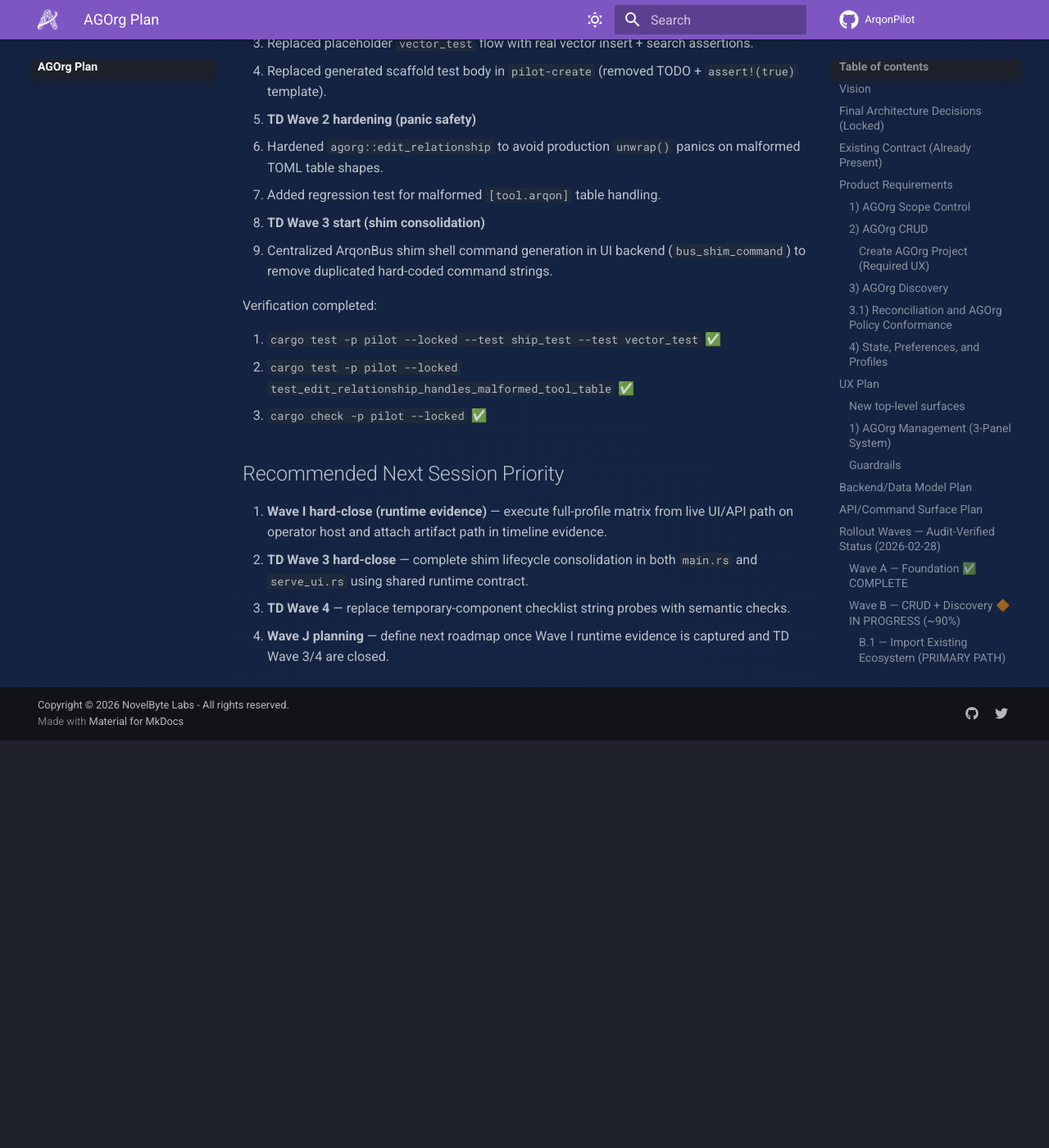
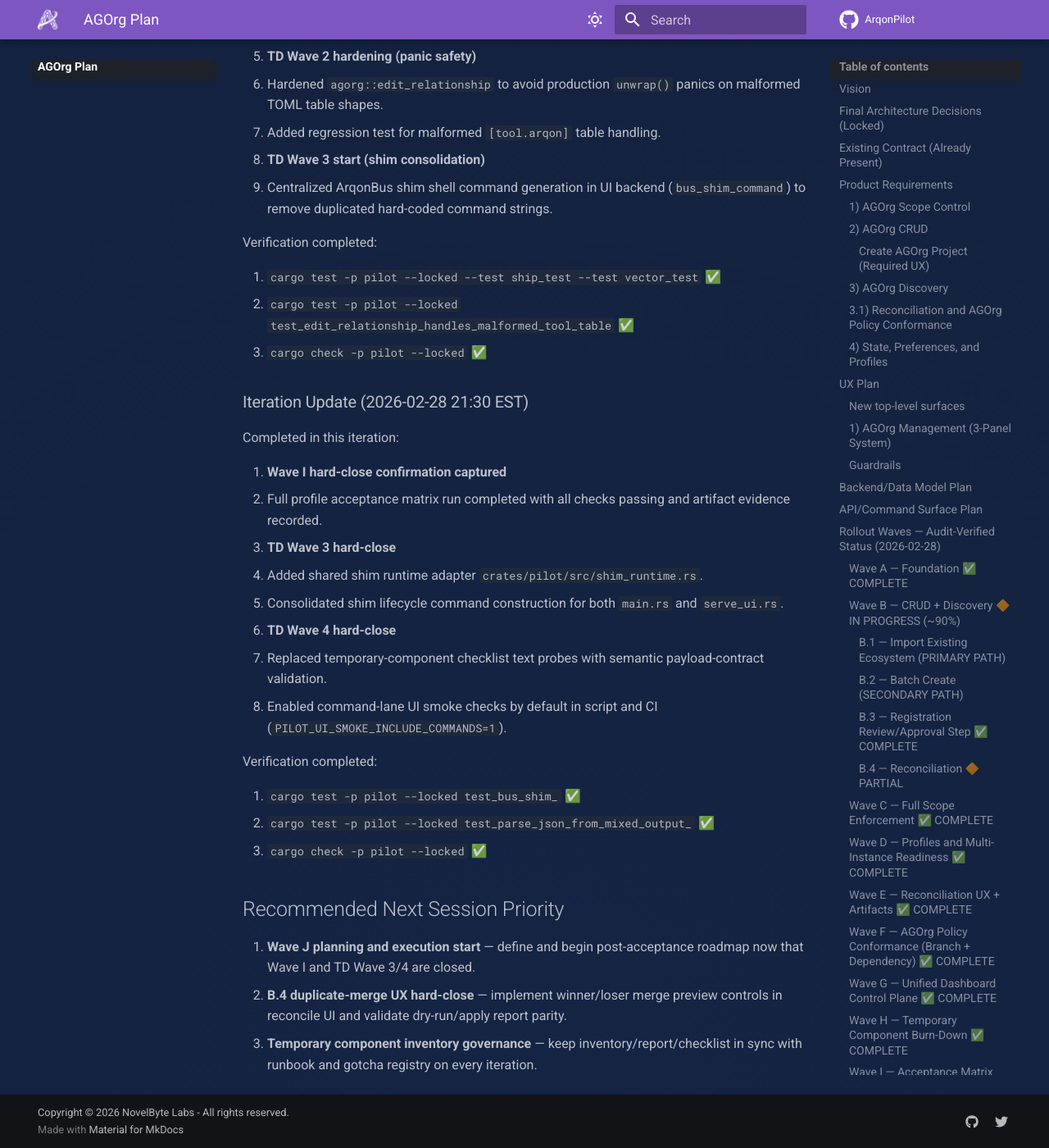
Before and after one commit to novelbytelabs/ArqonPilot, an MkDocs documentation site: the page built from docs/agorg-control-plane-plan.md, in a window 1280 px wide and 1400 px high, scrolled down 29527 px. Shown: the whole window at 82% size. Built offline with MkDocs 1.6.1 and Material for MkDocs 9.7.7, drawn with Linux system fonts in a browser that asks for light colours; comment, search, counter and statistics services are not loaded; before the commit the page ends 30430 px from its top, so only the background shows below that; some of the changed text lies outside the part shown.

Commit message:
feat: Consolidate shim orchestration with a shared runtime adapter, harden temporary-component checklist with semantic checks, and enable default command-lane UI smoke validation.

```diff
--- a/docs/agorg-control-plane-plan.md
+++ b/docs/agorg-control-plane-plan.md
@@ -2,7 +2,7 @@
 
 This document captures the long-term AGOrg vision and the implementation plan so it is never lost across sessions.
 
-**Last updated**: 2026-02-28 20:40 EST — Wave I in progress + TD hardening iteration
+**Last updated**: 2026-02-28 21:30 EST — Wave I hard-close complete + TD Wave 3/4 complete
 
 ---
 
@@ -253,7 +253,7 @@
 8. `pilot agorg link`
 9. `pilot agorg scan_master`
 10. `pilot agorg batch-create`
-11. `pilot agorg create_project` (create + autoscan in one call)
+11. `pilot agorg create-project` (CLI; create + autoscan in one call) and `/api/agorg/create_project` (API route)
 
 ---
 
@@ -280,7 +280,7 @@
 | Feature | Status | Evidence |
 |---------|--------|----------|
 | `create` — create AGOrg record | ✅ | `agorg.rs:116-160`, route at `serve_ui.rs:266` |
-| `create_project` — create + autoscan in one call | ✅ | `agorg.rs:442-463`, route at `serve_ui.rs:267` |
+| `create-project` (CLI) / `create_project` (API) — create + autoscan in one call | ✅ | `agorg.rs:442-463`, route at `serve_ui.rs:267` |
 | `list` — list all registered AGOrgs | ✅ | `agorg.rs:218-231`, route at `serve_ui.rs:263` |
 | `use` — set active scope | ✅ | `agorg.rs:233-246`, route at `serve_ui.rs:270` |
 | `discover` — scan directory tree | ✅ | `agorg.rs:686-742`, route at `serve_ui.rs:271` |
@@ -979,9 +979,27 @@
 2. `cargo test -p pilot --locked test_edit_relationship_handles_malformed_tool_table` ✅
 3. `cargo check -p pilot --locked` ✅
 
+### Iteration Update (2026-02-28 21:30 EST)
+
+Completed in this iteration:
+
+1. **Wave I hard-close confirmation captured**
+   - Full profile acceptance matrix run completed with all checks passing and artifact evidence recorded.
+2. **TD Wave 3 hard-close**
+   - Added shared shim runtime adapter `crates/pilot/src/shim_runtime.rs`.
+   - Consolidated shim lifecycle command construction for both `main.rs` and `serve_ui.rs`.
+3. **TD Wave 4 hard-close**
+   - Replaced temporary-component checklist text probes with semantic payload-contract validation.
+   - Enabled command-lane UI smoke checks by default in script and CI (`PILOT_UI_SMOKE_INCLUDE_COMMANDS=1`).
+
+Verification completed:
+
+1. `cargo test -p pilot --locked test_bus_shim_` ✅
+2. `cargo test -p pilot --locked test_parse_json_from_mixed_output_` ✅
+3. `cargo check -p pilot --locked` ✅
+
 ## Recommended Next Session Priority
 
-1. **Wave I hard-close (runtime evidence)** — execute full-profile matrix from live UI/API path on operator host and attach artifact path in timeline evidence.
-2. **TD Wave 3 hard-close** — complete shim lifecycle consolidation in both `main.rs` and `serve_ui.rs` using shared runtime contract.
-3. **TD Wave 4** — replace temporary-component checklist string probes with semantic checks.
-4. **Wave J planning** — define next roadmap once Wave I runtime evidence is captured and TD Wave 3/4 are closed.
+1. **Wave J planning and execution start** — define and begin post-acceptance roadmap now that Wave I and TD Wave 3/4 are closed.
+2. **B.4 duplicate-merge UX hard-close** — implement winner/loser merge preview controls in reconcile UI and validate dry-run/apply report parity.
+3. **Temporary component inventory governance** — keep inventory/report/checklist in sync with runbook and gotcha registry on every iteration.
```
Also changed, not shown: docs/roadmap-and-execution-plan.md (+9 -0 lines), docs/tech-debt.md (+8 -7 lines), 1 other file.
